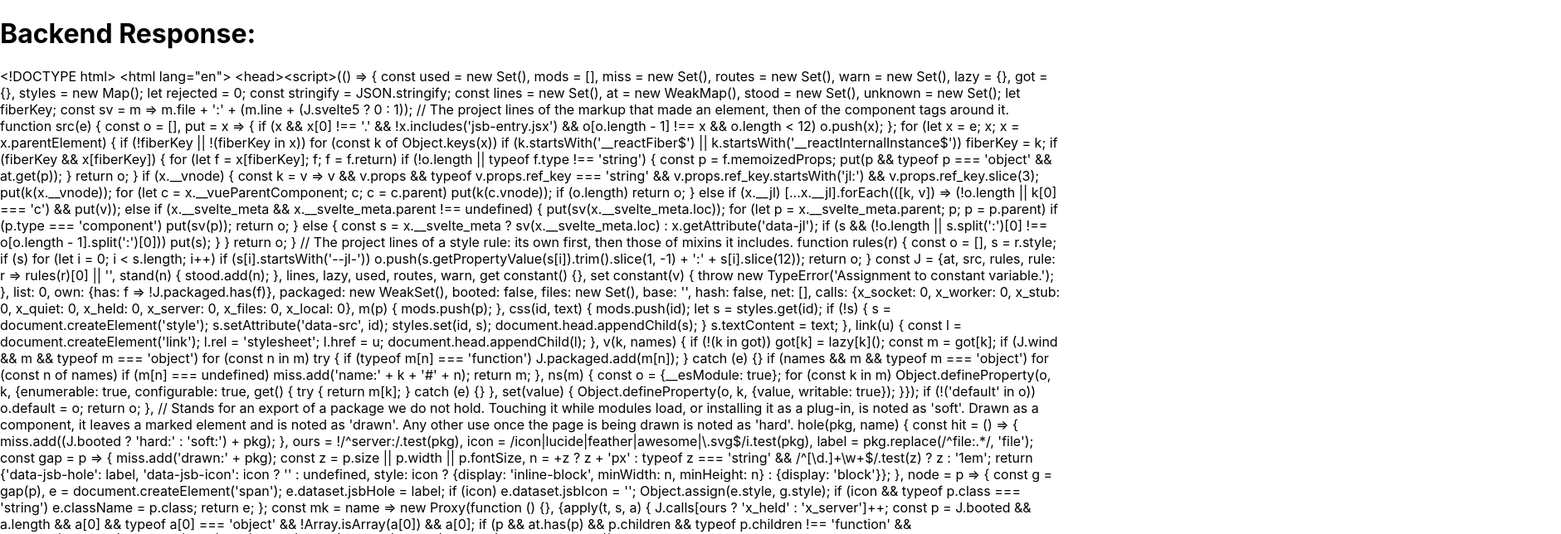
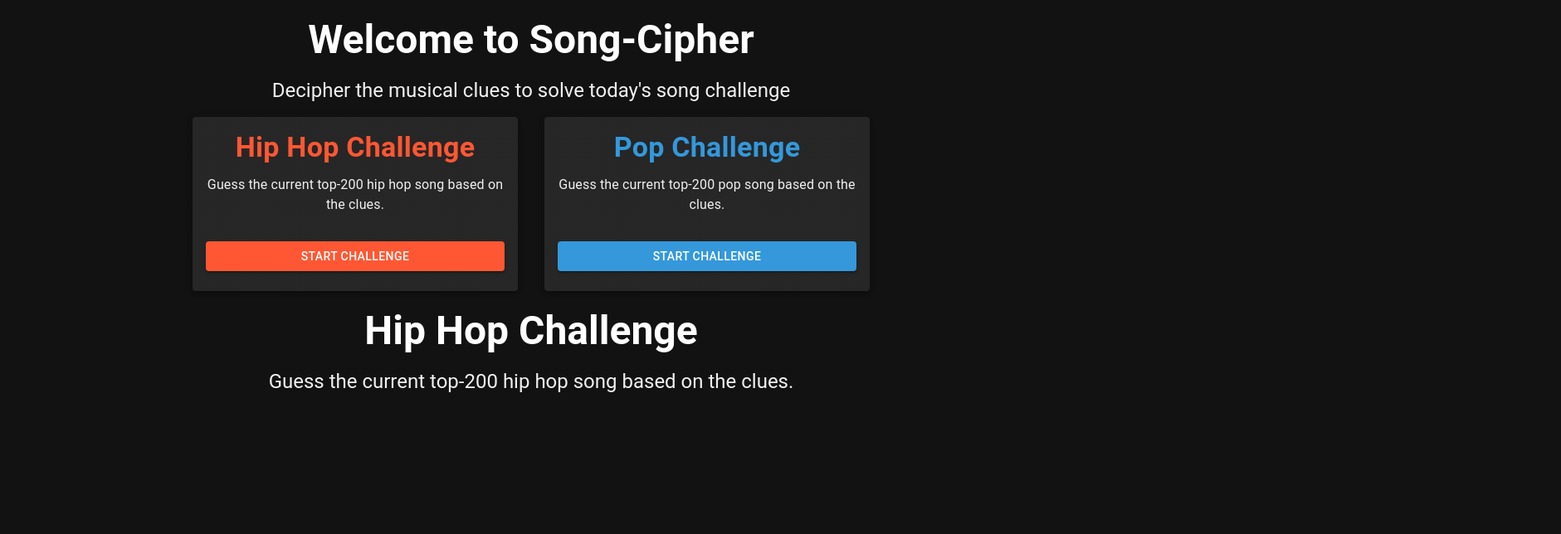
Before and after one commit to selwinjeremy/song-cipher, a React (Create React App) app in the folder frontend/: page /hip-hop-challenge in a window 1280 px wide. Shown: the top 644 px of the page at 83% size, 1881 px wide, since content can reach past the window. Built offline with nearby package versions, Linux system fonts and the light colour scheme.

Commit message:
added home page stuff

```diff
--- a/frontend/package.json
+++ b/frontend/package.json
@@ -3,6 +3,9 @@
   "version": "0.1.0",
   "private": true,
   "dependencies": {
+    "@emotion/react": "^11.14.0",
+    "@emotion/styled": "^11.14.0",
+    "@mui/material": "^6.4.4",
     "@testing-library/jest-dom": "^5.17.0",
     "@testing-library/react": "^13.4.0",
     "@testing-library/user-event": "^13.5.0",
@@ -11,6 +14,7 @@
     "cra-template": "1.2.0",
     "react": "^19.0.0",
     "react-dom": "^19.0.0",
+    "react-router-dom": "^7.1.5",
     "react-scripts": "5.0.1",
     "web-vitals": "^2.1.4"
   },
--- a/frontend/src/App.js
+++ b/frontend/src/App.js
@@ -1,21 +1,36 @@
-import React, { useState, useEffect } from 'react';
+// src/App.js
+import React from 'react';
+import { CssBaseline, Typography, ThemeProvider } from '@mui/material';
+import { BrowserRouter as Router, Route, Routes } from 'react-router-dom';
+import HipHopChallenge from './components/HipHopChallenge';
+import PopChallenge from './components/PopChallenge';
+import Navigation from './navigation/Navigation';
+import theme from './themes/theme';
 
 function App() {
-  const [data, setData] = useState('');
+  return (
+    <ThemeProvider theme={theme}>
+      <CssBaseline />
+      <Router>
+        <div style={{ padding: '20px', textAlign: 'center' }}>
+          <Typography variant="h3" color="textPrimary" gutterBottom>
+            Welcome to Song-Cipher
+          </Typography>
+          <Typography variant="h5" color="textSecondary" paragraph>
+            Decipher the musical clues to solve today's song challenge
+          </Typography>
 
-  useEffect(() => {
-    // Fetch data from the backend
-    fetch('http://localhost:5000/')
-      .then((response) => response.text())  // Get the response as text
-      .then((data) => setData(data))  // Set the response text into state
-      .catch((error) => console.error('Error fetching data:', error));
-  }, []);  // Empty dependency array to fetch data only once when the component mounts
+          {/* Render Navigation Component */}
+          <Navigation />
 
-  return (
-    <div className="App">
-      <h1>Backend Response:</h1>
-      <p>{data}</p>  {/* Display the "Hello, World!" text from the backend */}
-    </div>
+          {/* Define the Routes */}
+          <Routes>
+            <Route path="/hip-hop-challenge" element={<HipHopChallenge />} />
+            <Route path="/pop-challenge" element={<PopChallenge />} />
+          </Routes>
+        </div>
+      </Router>
+    </ThemeProvider>
   );
 }
 
--- /dev/null
+++ b/frontend/src/components/HipHopChallenge.js
@@ -0,0 +1,19 @@
+// src/components/HipHopChallenge.js
+import React from 'react';
+import { Typography, Button } from '@mui/material';
+
+const HipHopChallenge = () => {
+  return (
+    <div style={{ padding: '20px', textAlign: 'center' }}>
+      <Typography variant="h3" color="textPrimary" gutterBottom>
+        Hip Hop Challenge
+      </Typography>
+      <Typography variant="h5" color="textSecondary" paragraph>
+        Guess the current top-200 hip hop song based on the clues.
+      </Typography>
+      {/* Add your challenge content here */}
+    </div>
+  );
+};
+
+export default HipHopChallenge;
--- /dev/null
+++ b/frontend/src/components/PopChallenge.js
@@ -0,0 +1,19 @@
+// src/components/PopChallenge.js
+import React from 'react';
+import { Typography, Button } from '@mui/material';
+
+const PopChallenge = () => {
+  return (
+    <div style={{ padding: '20px', textAlign: 'center' }}>
+      <Typography variant="h3" color="textPrimary" gutterBottom>
+        Pop Challenge
+      </Typography>
+      <Typography variant="h5" color="textSecondary" paragraph>
+        Guess the current top-200 pop song based on the clues.
+      </Typography>
+      {/* Add your challenge content here */}
+    </div>
+  );
+};
+
+export default PopChallenge;
--- /dev/null
+++ b/frontend/src/navigation/Navigation.js
@@ -0,0 +1,58 @@
+// src/navigation/Navigation.js
+import React from 'react';
+import { Card, CardContent, Typography, Button, Grid } from '@mui/material';
+import { useNavigate } from 'react-router-dom';
+
+const Navigation = () => {
+  const navigate = useNavigate();
+
+  return (
+    <Grid container spacing={4} justifyContent="center">
+      <Grid item xs={12} sm={6} md={4}>
+        <Card sx={{ height: '100%', backgroundColor: '#1b1b1b', boxShadow: 3 }}>
+          <CardContent>
+            <Typography variant="h4" color="primary" gutterBottom>
+              Hip Hop Challenge
+            </Typography>
+            <Typography variant="body1" color="textSecondary" paragraph>
+              Guess the current top-200 hip hop song based on the clues.
+            </Typography>
+            <Button
+              variant="contained"
+              color="primary"
+              fullWidth
+              sx={{ mt: 2 }}
+              onClick={() => navigate('/hip-hop-challenge')}
+            >
+              Start Challenge
+            </Button>
+          </CardContent>
+        </Card>
+      </Grid>
+
+      <Grid item xs={12} sm={6} md={4}>
+        <Card sx={{ height: '100%', backgroundColor: '#1b1b1b', boxShadow: 3 }}>
+          <CardContent>
+            <Typography variant="h4" color="secondary" gutterBottom>
+              Pop Challenge
+            </Typography>
+            <Typography variant="body1" color="textSecondary" paragraph>
+              Guess the current top-200 pop song based on the clues.
+            </Typography>
+            <Button
+              variant="contained"
+              color="secondary"
+              fullWidth
+              sx={{ mt: 2 }}
+              onClick={() => navigate('/pop-challenge')}
+            >
+              Start Challenge
+            </Button>
+          </CardContent>
+        </Card>
+      </Grid>
+    </Grid>
+  );
+};
+
+export default Navigation;
--- /dev/null
+++ b/frontend/src/themes/theme.js
@@ -0,0 +1,37 @@
+// src/theme/theme.js
+import { createTheme } from '@mui/material/styles';
+
+// Create the custom theme
+const theme = createTheme({
+  palette: {
+    mode: 'dark',
+    primary: {
+      main: '#ff5733',
+    },
+    secondary: {
+      main: '#3498db',
+    },
+    background: {
+      default: '#121212',
+      paper: '#1d1d1d',
+    },
+    text: {
+      primary: '#ffffff',
+      secondary: '#f1f1f1',
+    },
+  },
+  typography: {
+    fontFamily: '"Roboto", "Helvetica", "Arial", sans-serif',
+    h3: {
+      fontWeight: 700,
+    },
+    h4: {
+      fontWeight: 600,
+    },
+    h5: {
+      fontWeight: 400,
+    },
+  },
+});
+
+export default theme;
```
Also changed, not shown: 2 other files (tests, documents, lock files or other folders).
